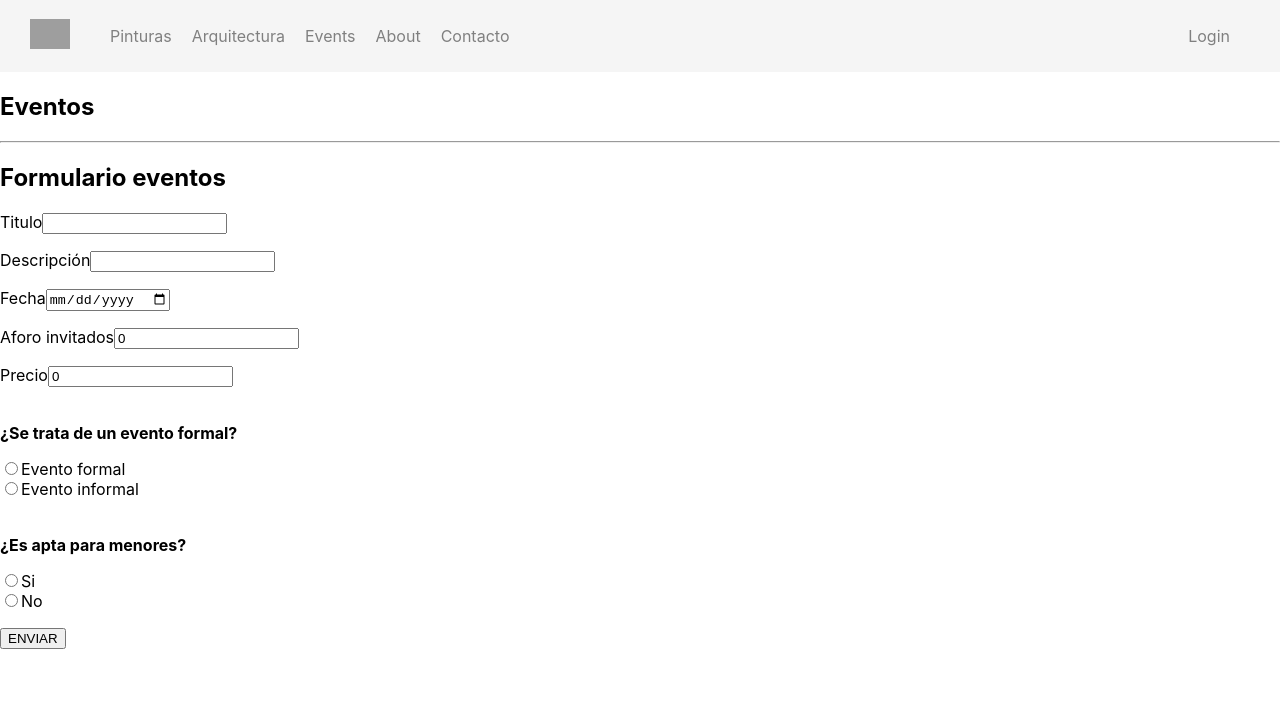
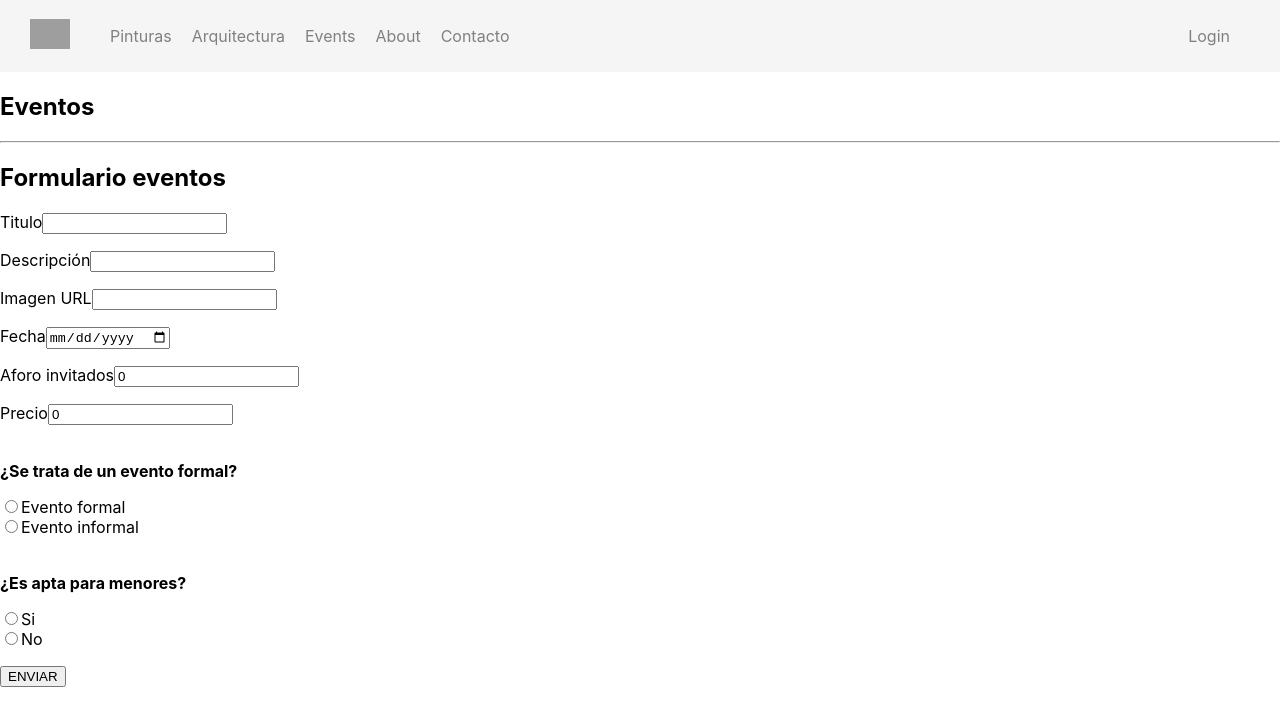
Before and after one commit to Arcajpsvg/galeria, a React (Create React App) app in the folder galeria/: page /events in a window 1280 px wide. Shown: the top 726 px of the page. Built offline with nearby package versions, Linux system fonts and the light colour scheme; grey boxes are pictures that could not be loaded.

Commit message:
Add image input to Form

```diff
--- a/galeria/src/pages/dynamic/events/private/form-events/Form-events.js
+++ b/galeria/src/pages/dynamic/events/private/form-events/Form-events.js
@@ -7,11 +7,12 @@ class FormEvents extends Component {
       id: 0,
       titulo: "",
       descripcion: "",
+      imagen: "",
       fecha: "",
       aforoInvitados: 0,
       precio: 0,
       eventoFormal: false,
-      aptaNiños: false,
+      aptaMenores: false,
     };
   }
   events = [];
@@ -36,7 +37,8 @@ class FormEvents extends Component {
   }
 
   render() {
-    const { titulo, descripcion, fecha, aforoInvitados, precio } = this.state;
+    const { titulo, descripcion, imagen, fecha, aforoInvitados, precio } =
+      this.state;
 
     return (
       <>
@@ -64,6 +66,17 @@ class FormEvents extends Component {
                   type="text"
                   name="descripcion"
                   value={descripcion}
+                  onChange={this.handleChange}
+                ></input>
+              </label>
+            </p>
+            <p>
+              <label>
+                Imagen URL
+                <input
+                  type="text"
+                  name="imagen"
+                  value={imagen}
                   onChange={this.handleChange}
                 ></input>
               </label>
@@ -133,7 +146,7 @@ class FormEvents extends Component {
               <label>
                 <input
                   type="radio"
-                  name="eventoFormal"
+                  name="aptaMenores"
                   value="Apta"
                   onChange={this.handleChange}
                 ></input>
@@ -144,7 +157,7 @@ class FormEvents extends Component {
               <label>
                 <input
                   type="radio"
-                  name="eventoFormal"
+                  name="aptaMenores"
                   value="No apta"
                   onChange={this.handleChange}
                 ></input>
```
